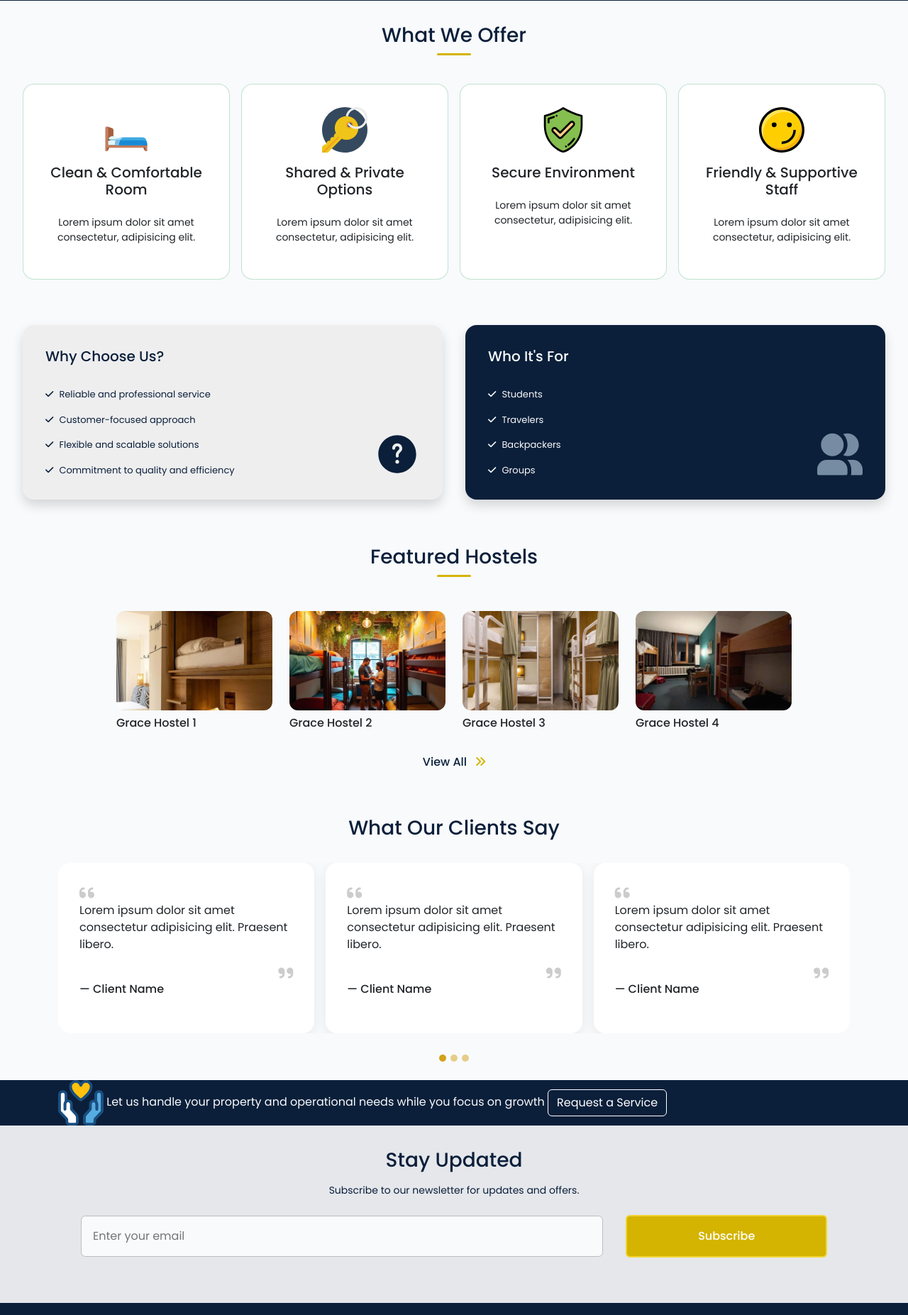
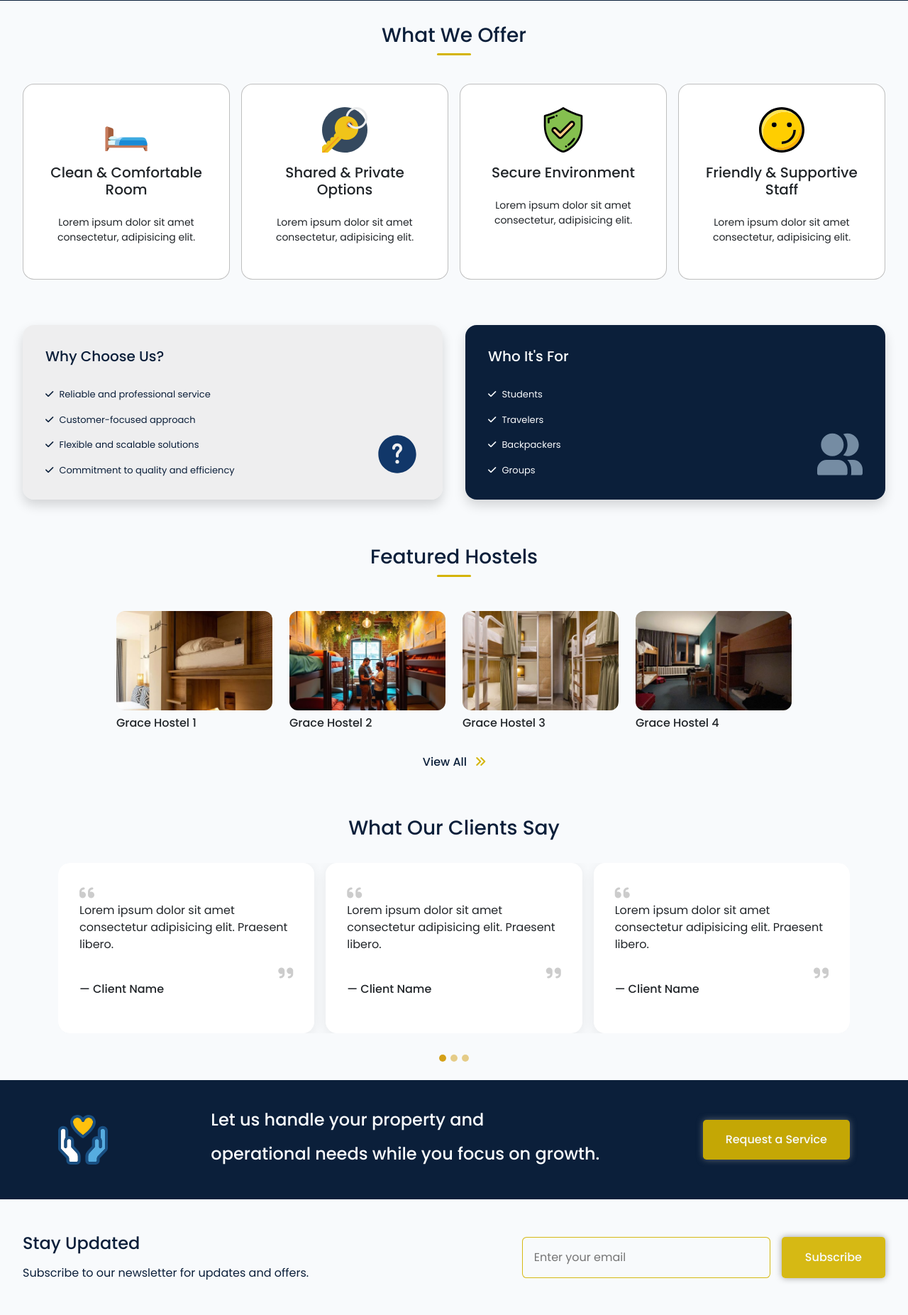
Before and after one commit to devbros595/grace-global-consult, a Django app: template core/templates/index.html in a window 1280 px wide. Shown: the part 1216-3069 px from the top of the page at 71% size. Run offline with Django 5.2, Linux system fonts and the light colour scheme; the template is opened without the code that fills it, so the values that code supplies are empty.

Commit message:
Refactor footer layout and update SVG icons
- Improved the structure of the footer in base.html for better readability and organization.

```diff
--- a/core/static/css/base.css
+++ b/core/static/css/base.css
@@ -6,7 +6,7 @@
 }
 
 body {
-  background: #0B1F3A;
+  background: #0b1f3a;
 }
 
 header {
@@ -286,22 +286,21 @@ footer hr {
 }
 
 @media (min-width: 768px) {
+  footer {
+    padding: 3rem 2rem;
+  }
+
   .footer-wrapper {
     flex-direction: row;
-    flex-wrap: wrap;
-    justify-content: space-between;
-    gap: 2rem;
-    padding: 1rem;
+      justify-content: space-between;
+      flex-wrap: wrap;
   }
 }
 
-@media (min-width: 1024px) {
-
-  header{
+@media (min-width: 992px) {
+  header {
     padding-left: 2rem;
     padding-right: 2rem;
   }
 
-
-
 }
--- a/core/static/css/index.css
+++ b/core/static/css/index.css
@@ -553,6 +553,7 @@ form input:focus {
 
   .what-we-offer .why-us-item {
     padding: 2rem;
+    border: 1px solid #00000040;
   }
 
   .what-we-offer h5 {
@@ -616,8 +617,81 @@ form input:focus {
     transform: scale(0.95);
   }
 
-  .mini-hero-lg{
+  .mini-hero-lg {
     background-color: #0b1f3a;
+    color: #f8fafc;
+    padding: 2rem 3rem;
+  }
+
+  .mini-hero-lg .mini-hero-content {
+    display: flex;
+    justify-content: space-between;
+    align-items: center;
+  }
+
+  .mini-hero-lg .mini-hero-content h4 {
+    text-align: left;
+    line-height: 2;
+  }
+
+  .mini-hero-lg .mini-hero-content a {
+    text-decoration: none;
+    padding: 1rem 2rem;
+    font-size: 16px;
+    font-weight: 500;
+    border-radius: 0.3rem;
+    background-color: #d4b401eb;
     color: #F8FAFC;
+    transition: all 0.5s ease;
+    box-shadow: 0 0 10px rgba(168, 168, 168, 0.517);
   }
+
+  .mini-hero-lg .mini-hero-content a:hover {
+    background-color: #0A8F3D;
+    color: #ffffff;
+    transform: scale(0.95);
+  }
+
+  .newsletter-lg  {
+    color: #0b1f3a;
+    padding: 3rem 2rem;
+  }
+
+  .newsletter-lg form{
+    display: flex;
+    gap: 1rem;
+    align-items: center;
+  }
+
+  .newsletter-lg form input {
+    width: 100%;
+    min-width: 330px;
+    border: 1px solid #d4b401eb;
+    padding: 1rem;
+    font-size: 16px;
+    color: #000000;
+    border-radius: 0.4rem;
+    transition: all 0.5s ease;
+    outline: none;
+  }
+
+  .newsletter-lg form input:focus {
+    border-color: #0A8F3D;
+  }
+
+  .newsletter-lg form button {
+    padding: 1rem 2rem;
+    font-weight: 500;
+    border-radius: 0.3rem;
+    background-color: #d4b401eb;
+    color: #F8FAFC;
+    transition: all 0.5s ease;
+    box-shadow: 0 0 10px rgba(0, 0, 0, 0.356);
+  }
+  .newsletter-lg form button:hover {
+    background-color: #0A8F3D;
+    color: #ffffff;
+    transform: scale(0.95);
+  }
+
 }
--- a/core/templates/base.html
+++ b/core/templates/base.html
@@ -120,7 +120,6 @@
     </header>
     <main>{% block content %} {% endblock %}</main>
     <footer>
-      <div class="container">
       <div class="footer-wrapper">
         <div class="d-flex flex-column gap-5 footer-logo">
           <img
@@ -136,10 +135,7 @@
               </div>
             </div>
             <div class="via-email">
-                <i
-                  class="fa-solid fa-envelope fa-lg"
-                  style="color: #0ccb55"
-                ></i>
+              <i class="fa-solid fa-envelope fa-lg" style="color: #0ccb55"></i>
               <a href="mailto:info@graceglobalconsultancy"
                 >info@graceglobalconsultancy.com</a
               >
@@ -254,7 +250,6 @@
       <div class="footer-copyright">
         &copy; 2026 Grace Global Consult Limited. | All rights reserved.
       </div>
-      </div>
     </footer>
 
     <script>
--- a/core/templates/index.html
+++ b/core/templates/index.html
@@ -87,7 +87,8 @@
                         Affordable, clean and welcoming youth accommodation.
                       </p>
                       <p class="card-description d-none d-lg-block">
-                        Affordable, clean and welcoming youth accommodation designed for comfort and community.
+                        Affordable, clean and welcoming youth accommodation
+                        designed for comfort and community.
                       </p>
                       <ul class="d-none d-lg-block">
                         <li>
@@ -103,8 +104,13 @@
                           <span>Ideal for travellers, students and groups</span>
                         </li>
                       </ul>
-                      <a class="learn-more-btn" href="#">Learn More
-                        <i class="fa-solid fa-angles-right ms-2" style="color: #d4b401"></i></a>
+                      <a class="learn-more-btn" href="#"
+                        >Learn More
+                        <i
+                          class="fa-solid fa-angles-right ms-2"
+                          style="color: #d4b401"
+                        ></i
+                      ></a>
                     </div>
                   </div>
                 </div>
@@ -115,7 +121,10 @@
                 <div class="card-body">
                   <div class="card-content">
                     <div class="card-icon">
-                      <img src="{% static 'svg/real-estate.svg' %}" alt="icon" />
+                      <img
+                        src="{% static 'svg/real-estate.svg' %}"
+                        alt="icon"
+                      />
                     </div>
                     <div class="card-details">
                       <h5 class="card-title">Property Services</h5>
@@ -136,8 +145,13 @@
                           <span>Office administrative support</span>
                         </li>
                       </ul>
-                      <a class="learn-more-btn" href="#">Learn More
-                        <i class="fa-solid fa-angles-right ms-2" style="color: #d4b401"></i></a>
+                      <a class="learn-more-btn" href="#"
+                        >Learn More
+                        <i
+                          class="fa-solid fa-angles-right ms-2"
+                          style="color: #d4b401"
+                        ></i
+                      ></a>
                     </div>
                   </div>
                 </div>
@@ -177,7 +191,10 @@
 
       <div class="stat-item">
         <div class="stat-icon">
-          <i class="fa-regular fa-calendar-plus fa-2xl" style="color: #d4b401"></i>
+          <i
+            class="fa-regular fa-calendar-plus fa-2xl"
+            style="color: #d4b401"
+          ></i>
         </div>
         <div class="stat-num">
           <h3 class="counter" data-target="10">0</h3>
@@ -212,36 +229,28 @@
             <img src="{% static 'svg/bed.svg' %}" alt="icon" />
           </div>
           <h5>Clean & Comfortable Room</h5>
-          <p>
-            Lorem ipsum dolor sit amet consectetur, adipisicing elit.
-          </p>
+          <p>Lorem ipsum dolor sit amet consectetur, adipisicing elit.</p>
         </div>
         <div class="why-us-item">
           <div class="why-us-icon">
             <img src="{% static 'svg/key.svg' %}" alt="icon" />
           </div>
           <h5>Shared & Private Options</h5>
-          <p>
-            Lorem ipsum dolor sit amet consectetur, adipisicing elit.
-          </p>
+          <p>Lorem ipsum dolor sit amet consectetur, adipisicing elit.</p>
         </div>
         <div class="why-us-item">
           <div class="why-us-icon">
             <img src="{% static 'svg/secure-shield.svg' %}" alt="icon" />
           </div>
           <h5>Secure Environment</h5>
-          <p>
-            Lorem ipsum dolor sit amet consectetur, adipisicing elit.
-          </p>
+          <p>Lorem ipsum dolor sit amet consectetur, adipisicing elit.</p>
         </div>
         <div class="why-us-item">
           <div class="why-us-icon">
             <img src="{% static 'svg/friendly.svg' %}" alt="icon" />
           </div>
           <h5>Friendly & Supportive Staff</h5>
-          <p>
-            Lorem ipsum dolor sit amet consectetur, adipisicing elit.
-          </p>
+          <p>Lorem ipsum dolor sit amet consectetur, adipisicing elit.</p>
         </div>
       </div>
     </div>
@@ -268,7 +277,7 @@
             <span>Commitment to quality and efficiency</span>
           </li>
         </ul>
-        <img src="{% static 'svg/question.svg' %}" alt="">
+        <img src="{% static 'svg/question.svg' %}" alt="" />
       </div>
     </div>
     <div class="who-for shadow">
@@ -292,7 +301,7 @@
             <span>Groups</span>
           </li>
         </ul>
-        <img src="{% static 'svg/users.svg' %}" alt="">
+        <img src="{% static 'svg/users.svg' %}" alt="" />
       </div>
     </div>
   </section>
@@ -406,7 +415,9 @@
         <h3>Featured Hostels</h3>
         <div class="section-line mx-auto"></div>
       </div>
-      <div class="hostel-scroll d-flex align-items-center justify-content-center gap-4">
+      <div
+        class="hostel-scroll d-flex align-items-center justify-content-center gap-4"
+      >
         <div class="hostel-card">
           <img src="{% static 'img/hostel-1.jpeg' %}" alt="" />
           <h6 class="mt-2">Grace Hostel 1</h6>
@@ -426,13 +437,17 @@
           <h6 class="mt-2">Grace Hostel 4</h6>
         </div>
         <div class="hostel-card link d-block d-md-none">
-          <a href="#">View All
-            <i class="fa-solid fa-angles-right ms-2" style="color: #d4b401"></i></a>
+          <a href="#"
+            >View All
+            <i class="fa-solid fa-angles-right ms-2" style="color: #d4b401"></i
+          ></a>
         </div>
       </div>
       <div class="d-none d-md-block">
-        <a href="#">View All
-          <i class="fa-solid fa-angles-right ms-2" style="color: #d4b401"></i></a>
+        <a href="#"
+          >View All
+          <i class="fa-solid fa-angles-right ms-2" style="color: #d4b401"></i
+        ></a>
       </div>
     </div>
   </section>
@@ -441,7 +456,11 @@
       <div class="text-center section-heading">
         <h3>What Our Clients Say</h3>
       </div>
-      <div id="testimonialCarousel" class="carousel slide" data-bs-ride="carousel">
+      <div
+        id="testimonialCarousel"
+        class="carousel slide"
+        data-bs-ride="carousel"
+      >
         <!-- Slides -->
         <div class="carousel-inner shadow">
           <div class="carousel-item active">
@@ -498,11 +517,24 @@
         </div>
         <!-- Indicators -->
         <div class="carousel-indicators">
-          <button type="button" data-bs-target="#testimonialCarousel" data-bs-slide-to="0" class="active"></button>
+          <button
+            type="button"
+            data-bs-target="#testimonialCarousel"
+            data-bs-slide-to="0"
+            class="active"
+          ></button>
 
-          <button type="button" data-bs-target="#testimonialCarousel" data-bs-slide-to="1"></button>
+          <button
+            type="button"
+            data-bs-target="#testimonialCarousel"
+            data-bs-slide-to="1"
+          ></button>
 
-          <button type="button" data-bs-target="#testimonialCarousel" data-bs-slide-to="2"></button>
+          <button
+            type="button"
+            data-bs-target="#testimonialCarousel"
+            data-bs-slide-to="2"
+          ></button>
         </div>
       </div>
     </div>
@@ -512,7 +544,11 @@
       <div class="text-center section-heading">
         <h3>What Our Clients Say</h3>
       </div>
-      <div id="testimonialCarousel" class="carousel slide" data-bs-ride="carousel">
+      <div
+        id="testimonialCarousel"
+        class="carousel slide"
+        data-bs-ride="carousel"
+      >
         <!-- Slides -->
         <div class="carousel-inner">
           <div class="carousel-item active gap-3">
@@ -647,11 +683,24 @@
         </div>
         <!-- Indicators -->
         <div class="carousel-indicators">
-          <button type="button" data-bs-target="#testimonialCarousel" data-bs-slide-to="0" class="active"></button>
+          <button
+            type="button"
+            data-bs-target="#testimonialCarousel"
+            data-bs-slide-to="0"
+            class="active"
+          ></button>
 
-          <button type="button" data-bs-target="#testimonialCarousel" data-bs-slide-to="1"></button>
+          <button
+            type="button"
+            data-bs-target="#testimonialCarousel"
+            data-bs-slide-to="1"
+          ></button>
 
-          <button type="button" data-bs-target="#testimonialCarousel" data-bs-slide-to="2"></button>
+          <button
+            type="button"
+            data-bs-target="#testimonialCarousel"
+            data-bs-slide-to="2"
+          ></button>
         </div>
       </div>
     </div>
@@ -674,24 +723,43 @@
   </section>
   <section class="d-none d-lg-block mini-hero-lg">
     <div class="container">
-      <div class="">
+      <div class="mini-hero-content">
         <img src="{% static 'svg/care.svg' %}" alt="icon" />
-        <span>Let us handle your property and operational needs while you focus on growth</span>
-          <a class="btn cta-secondary" href="#">Request a Service</a>
+        <h4>
+          Let us handle your property and<br />
+          operational needs while you focus on growth.
+        </h4>
+        <a href="#">Request a Service</a>
       </div>
     </div>
   </section>
-  <section class="newsletter">
+  <section class="newsletter d-block d-lg-none">
     <div class="container">
       <div class="newsletter-content">
         <h3>Stay Updated</h3>
         <span class="d-block d-md-none">Subscribe to our newsletter.</span>
-        <span class="d-none d-md-block">Subscribe to our newsletter for updates and offers.</span>
+        <span class="d-none d-md-block"
+          >Subscribe to our newsletter for updates and offers.</span
+        >
         <form action="">
           <input type="text" name="" id="" placeholder="Enter your email" />
           <button class="btn" type="submit">Subscribe</button>
         </form>
       </div>
+    </div>
+  </section>
+  <section class="newsletter-lg d-none d-lg-block">
+    <div class="d-flex justify-content-between align-items-center gap-3">
+      <div class="d-flex flex-column gap-2">
+        <h4>Stay Updated</h4>
+        <span class="d-none d-md-block"
+          >Subscribe to our newsletter for updates and offers.</span
+        >
+      </div>
+      <form action="">
+        <input type="text" name="" id="" placeholder="Enter your email" />
+        <button class="btn" type="submit">Subscribe</button>
+      </form>
     </div>
   </section>
 </div>
```
Also changed, not shown: core/static/svg/care.svg, core/static/svg/question.svg. Lines whose indentation alone changed are shown as unchanged.
